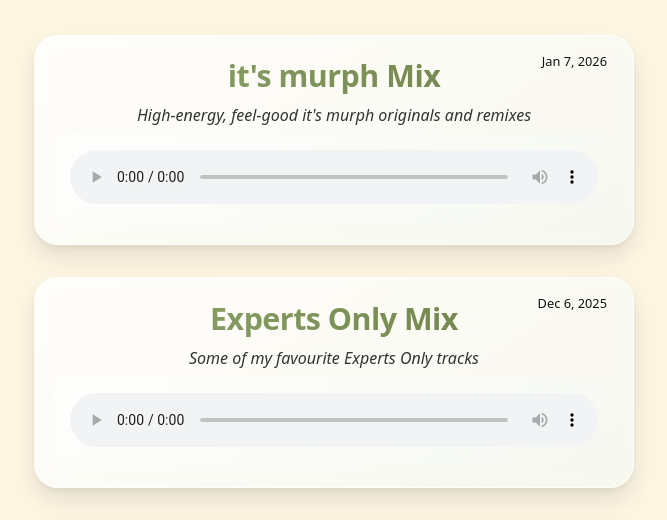
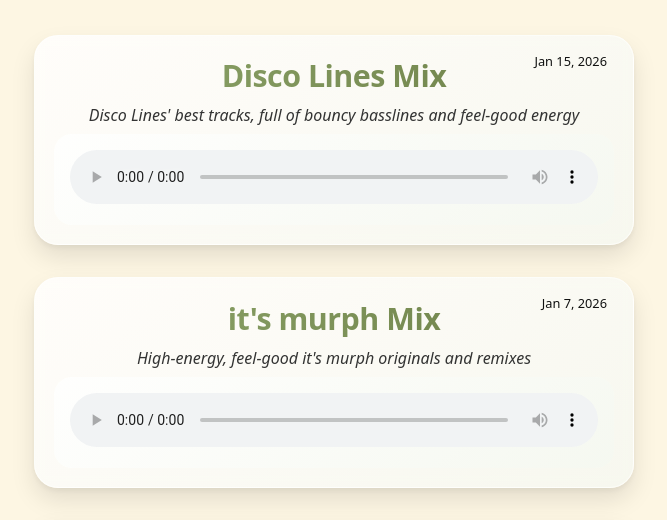
Before and after one commit to benhitterman/dj-hitterman, a Next.js app: page / in a window 1280 px wide. Shown: the part 151-671 px from the top of the page, without its empty margins (306-973 px from the left). Built offline with nearby package versions, Linux system fonts and the light colour scheme.

Commit message:
added disco lines mix

```diff
--- a/pages/index.js
+++ b/pages/index.js
@@ -1,5 +1,11 @@
 export default function Home() {
   const mixes = [
+    {
+      title: `Disco Lines Mix`,
+      url: 'https://ia601704.us.archive.org/8/items/disco-lines-mix-hitterman/01%20Disco%20Lines%20Mix.mp3',
+      description: `Disco Lines' best tracks, full of bouncy basslines and feel-good energy`,
+      date: '2026-01-15',
+    },
     {
       title: `it's murph Mix`,
       url: 'https://ia902907.us.archive.org/14/items/its-murph-mix-hitterman/it%27s%20murph%20Mix.mp3',
```
